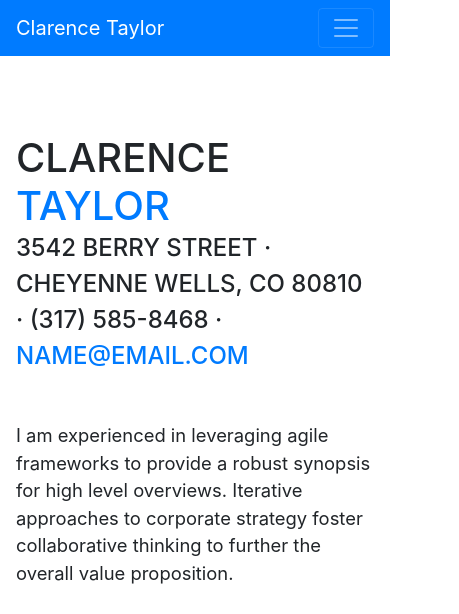
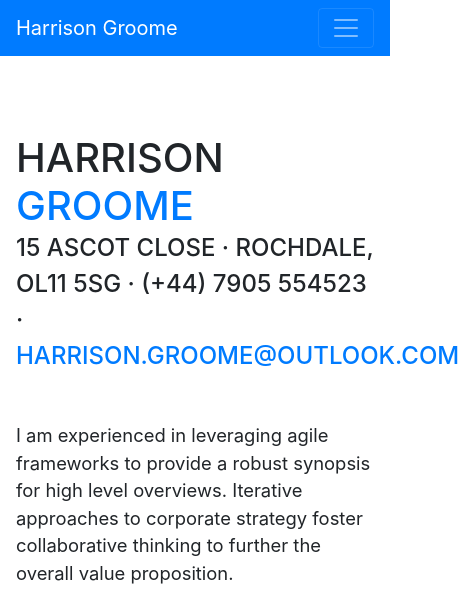
Before and after one commit to HGroome97/HGroome97.github.io, a website with bundled scripts: page index.html in a window 390 px wide. Shown: the top 614 px of the page, 459 px wide, since content can reach past the window. Built offline with nearby package versions, Linux system fonts and the light colour scheme; a web font is replaced by a local one.

Commit message:
changed details

```diff
--- a/index.html
+++ b/index.html
@@ -8,7 +8,7 @@
   <meta name="description" content="">
   <meta name="author" content="">
 
-  <title>Resume - Start Bootstrap Theme</title>
+  <title>Resume - Harrison Groome</title>
 
   <!-- Bootstrap core CSS -->
   <link href="vendor/bootstrap/css/bootstrap.min.css" rel="stylesheet">
@@ -27,7 +27,7 @@
 
   <nav class="navbar navbar-expand-lg navbar-dark bg-primary fixed-top" id="sideNav">
     <a class="navbar-brand js-scroll-trigger" href="#page-top">
-      <span class="d-block d-lg-none">Clarence Taylor</span>
+      <span class="d-block d-lg-none">Harrison Groome</span>
       <span class="d-none d-lg-block">
         <img class="img-fluid img-profile rounded-circle mx-auto mb-2" src="img/profile.jpg" alt="">
       </span>
@@ -63,18 +63,18 @@
 
     <section class="resume-section p-3 p-lg-5 d-flex align-items-center" id="about">
       <div class="w-100">
-        <h1 class="mb-0">Clarence
-          <span class="text-primary">Taylor</span>
+        <h1 class="mb-0">Harrison
+          <span class="text-primary">Groome</span>
         </h1>
-        <div class="subheading mb-5">3542 Berry Street · Cheyenne Wells, CO 80810 · (317) 585-8468 ·
-          <a href="mailto:name@email.com">name@email.com</a>
+        <div class="subheading mb-5">15 Ascot Close · Rochdale, OL11 5SG · (+44) 7905 554523 ·
+          <a href="mailto:harrison.groome@outlook.com">harrison.groome@outlook.com</a>
         </div>
         <p class="lead mb-5">I am experienced in leveraging agile frameworks to provide a robust synopsis for high level overviews. Iterative approaches to corporate strategy foster collaborative thinking to further the overall value proposition.</p>
         <div class="social-icons">
-          <a href="#">
+          <a href="https://www.linkedin.com/in/harrison-groome-274407127/">
             <i class="fab fa-linkedin-in"></i>
           </a>
-          <a href="#">
+          <a href="https://www.github.com/hgroome97">
             <i class="fab fa-github"></i>
           </a>
           <a href="#">
```
